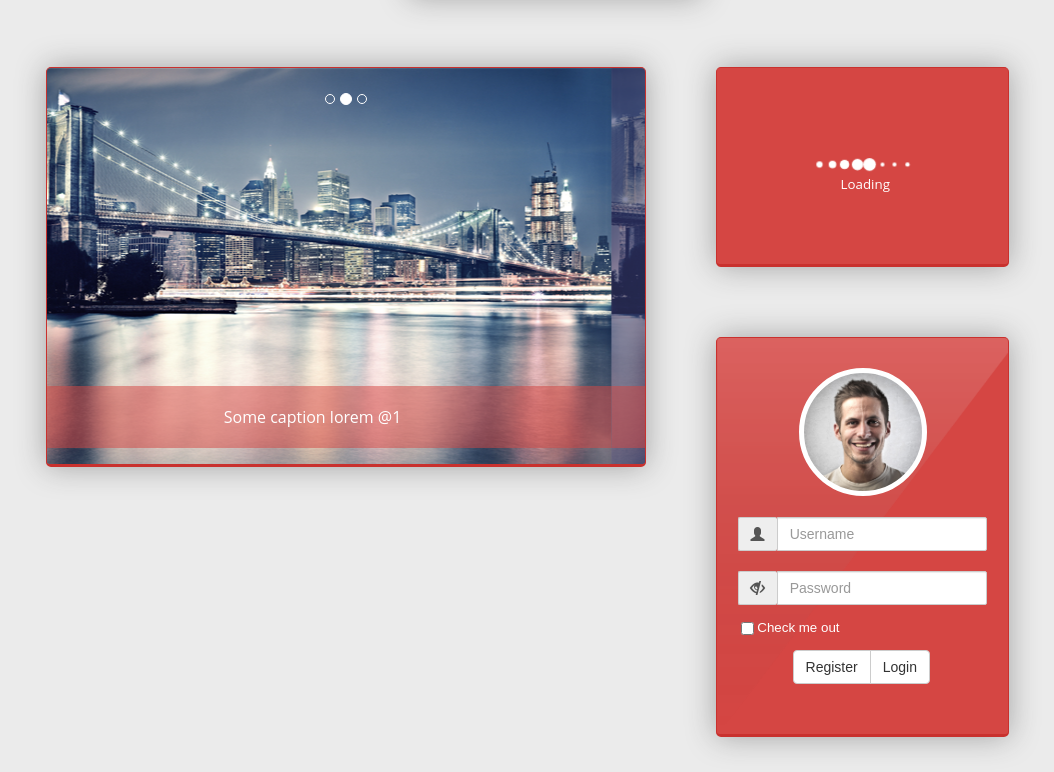
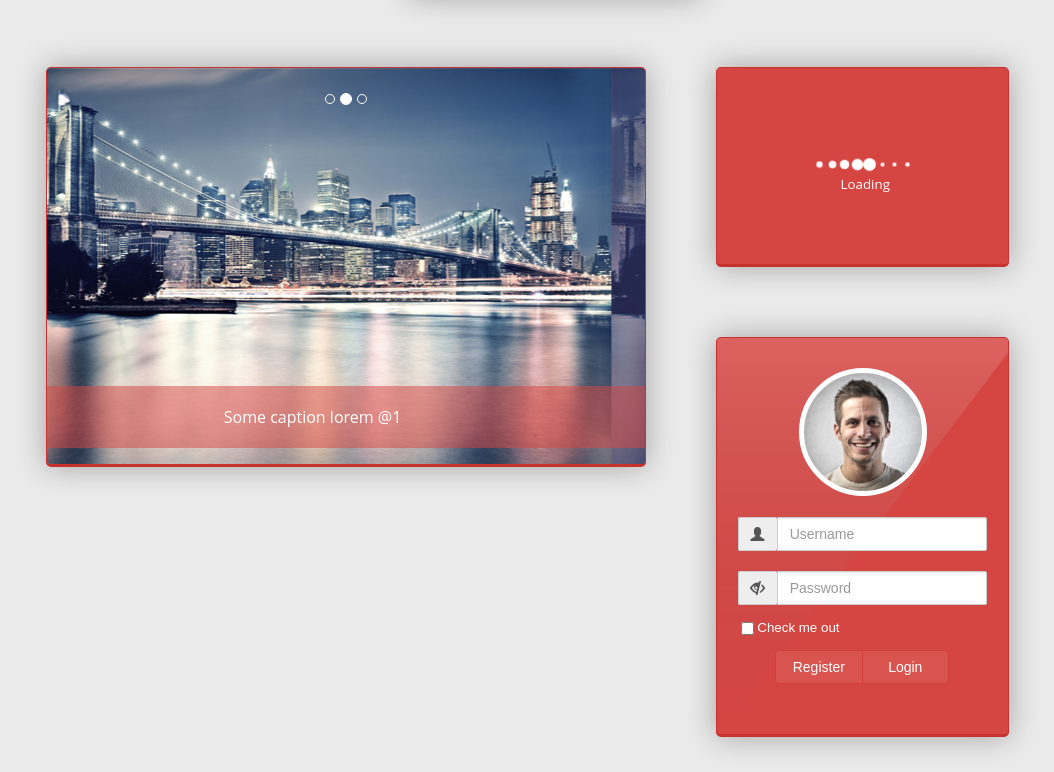
Before and after one commit to mr47/redlight, a plain HTML site: page index.html in a window 1280 px wide. Shown: the part 653-1425 px from the top of the page, without its empty margins (44-1098 px from the left). Drawn offline with nearby package versions, Linux system fonts and the light colour scheme.

Commit message:
fixed login block buttons, width 50%

```diff
--- a/assets/css/less/main.less
+++ b/assets/css/less/main.less
@@ -51,6 +51,7 @@
             li{
                 height:60px;
                 border-bottom:1px solid rgba(255,255,255,0.5);
+                cursor:pointer;
                 .spacer{
                     padding:20px;
                 }
@@ -181,6 +182,9 @@
         font-size: 10pt;
     }
     .action-buttons{
-        width: 140px;
+        width: 175px;
+    }
+    .btn-danger {
+        width: 50%;
     }
 }
--- a/index.html
+++ b/index.html
@@ -145,8 +145,8 @@
                         </label>
                     </div>
                     <div class="action-buttons btn-group btn-group-xs center-block">
-                        <button type="button" class="btn btn-default">Register</button>
-                        <button type="button" class="btn btn-default">Login</button>
+                        <button type="button" class="btn btn-danger">Register</button>
+                        <button type="button" class="btn btn-danger">Login</button>
                     </div>
                 </form>
             </div>
```
